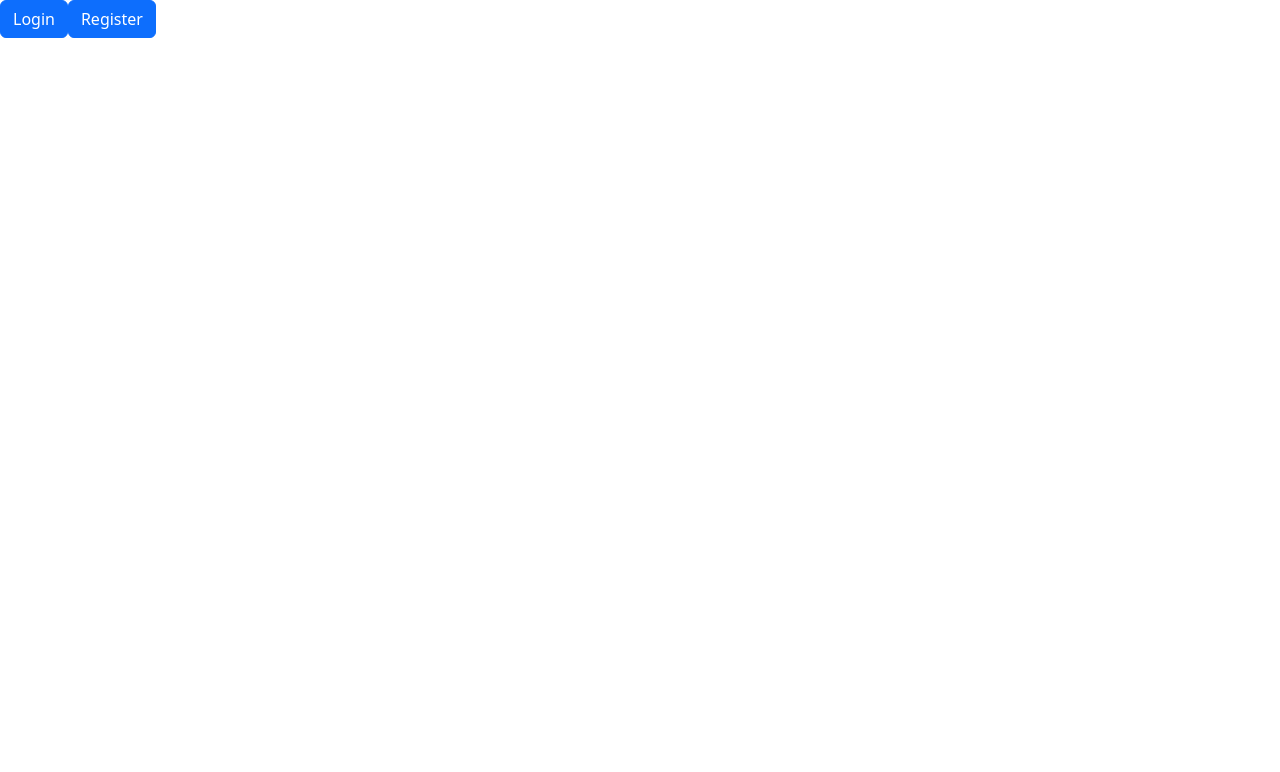
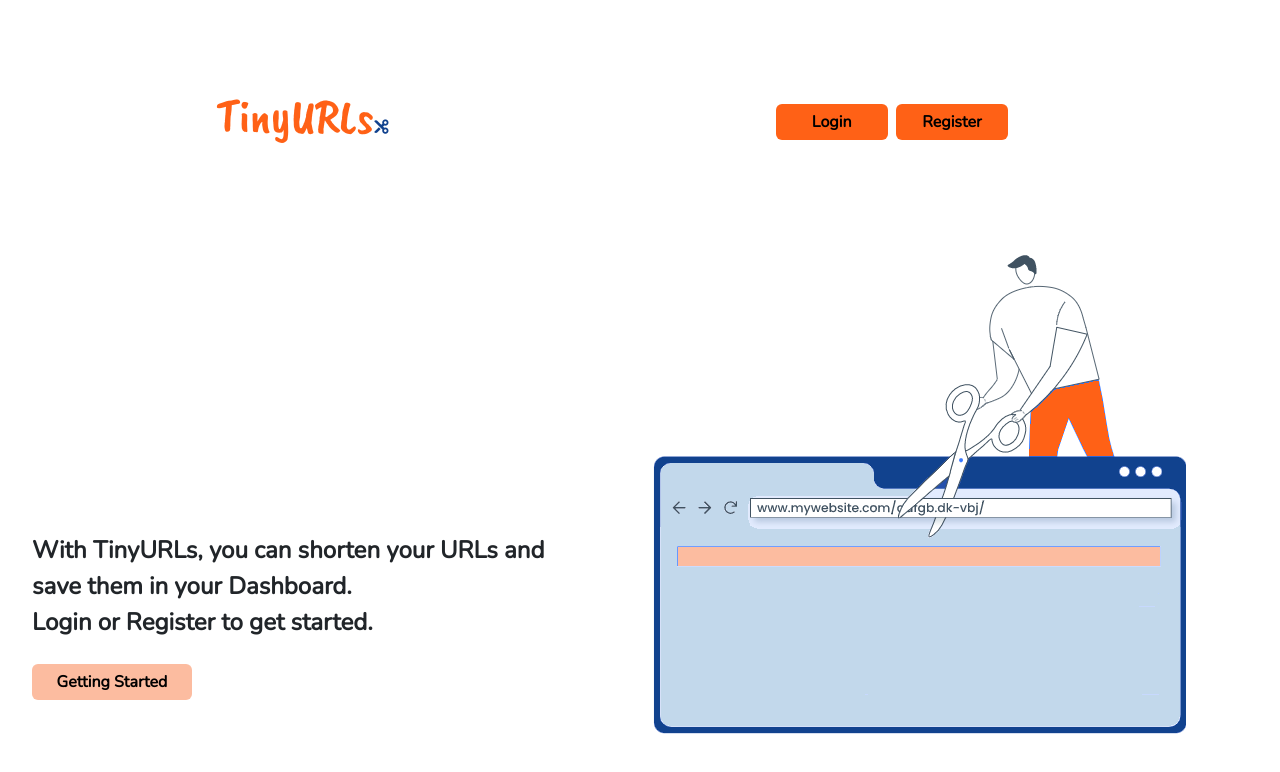
Before and after one commit to Purpleknife/TinyURLs, a React (Create React App) app in the folder front-end/: page / in a window 1280 px wide. Shown: the top 772 px of the page. Built offline with nearby package versions, Linux system fonts and the light colour scheme; the HTML template or start-up script is replaced by a standard one; a web font is replaced by a local one.

Commit message:
Style Landing Page.

```diff
--- a/front-end/src/components/LandingPage.scss
+++ b/front-end/src/components/LandingPage.scss
@@ -1,2 +1,79 @@
 @import "~bootstrap/scss/bootstrap";
 @import "../styles/variables";
+
+.landing_page {
+
+  .navbar_lp {
+    display: flex;
+    justify-content: space-between;
+    margin-top: 2em;
+
+    .logo {
+      margin-top: 1em;
+      color: $primary-color;
+      font-family: $logo-font;
+      font-size: 3em;
+      margin-left: 4.5em;
+
+      i {
+        color: $secondary-color;
+        font-size: 0.3em;
+        transform: scaleX(-1);
+        //padding-top: 1.8em;
+      }
+    }
+
+    .navbar_btn_lp {
+      margin-top: 4.5em;
+      margin-right: 17em;
+
+      .login_register {
+        width: 7em;
+        background-color: $primary-color;
+        color: black;
+        font-family: $secondary-font;
+        border: $another-color !important;
+        font-weight: bold;
+      }
+    }
+
+
+  }
+
+  .container_lp {
+    display: flex;
+    align-items: center;
+    justify-content: center;
+    margin-top: 2em;
+    margin-left: 2em;
+
+
+    .catchphrase {
+      margin-top: 9em;
+
+      span {
+        font-family: $secondary-font;
+        font-size: 24px;
+        font-weight: bolder;
+      }
+
+      .getting_started {
+        margin-top: 1.5em;
+
+        .login_register {
+          width: 10em;
+          background-color: $another-color;
+          color: black;
+          font-family: $secondary-font;
+          border: $another-color !important;
+          font-weight: bold;
+        }
+      }
+
+    }
+
+    .landing_img {
+      height: 45em;
+    }
+  }
+}
--- a/front-end/src/components/LandingPage.tsx
+++ b/front-end/src/components/LandingPage.tsx
@@ -19,16 +19,53 @@ const LandingPage = () => {
   const handleLoginShow = () => setShowLogin(true);
 
   return (
-    <div className="LandingPage">
-      <Button className='login' onClick={handleLoginShow}>
-        Login
-      </Button>
-      <Login handleClose={handleLoginClose} show={showLogin}/>
+    <div className="landing_page">
 
-      <Button className='login' onClick={handleRegisterShow}>
-        Register
-      </Button>
-      <Register handleClose={handleRegisterClose} show={showRegister}/>
+      <div className='navbar_lp'>
+        <div className='logo'>
+          TinyURLs<i className="fa-solid fa-scissors"></i>
+        </div>
+
+        <div className='navbar_btn_lp'>
+            <Button className='login_register' onClick={handleLoginShow}>
+              Login
+            </Button>
+            <Login handleClose={handleLoginClose} show={showLogin}/>
+            &nbsp;&nbsp;
+            <Button className='login_register' onClick={handleRegisterShow}>
+              Register
+            </Button>
+            <Register handleClose={handleRegisterClose} show={showRegister}/>
+          </div>
+
+      </div>
+
+      <div className='container_lp'>
+        <div className='catchphrase'>
+
+          <span>
+            With TinyURLs, you can shorten your URLs and save them in your Dashboard.
+            <br />
+            Login or Register to get started.
+          </span>
+
+          <div className='getting_started'>
+            <Button className='login_register' onClick={handleRegisterShow}>
+              Getting Started
+            </Button>
+            <Register handleClose={handleRegisterClose} show={showRegister}/>
+          </div>
+        </div>
+
+        <div className='landing_img'>
+          <img
+            src='images/url.png'
+            alt='logo-img'
+          />
+        </div>
+      </div>
+
+
     </div>
   );
 }
```
Also changed, not shown: front-end/public/images/url.png (added).
